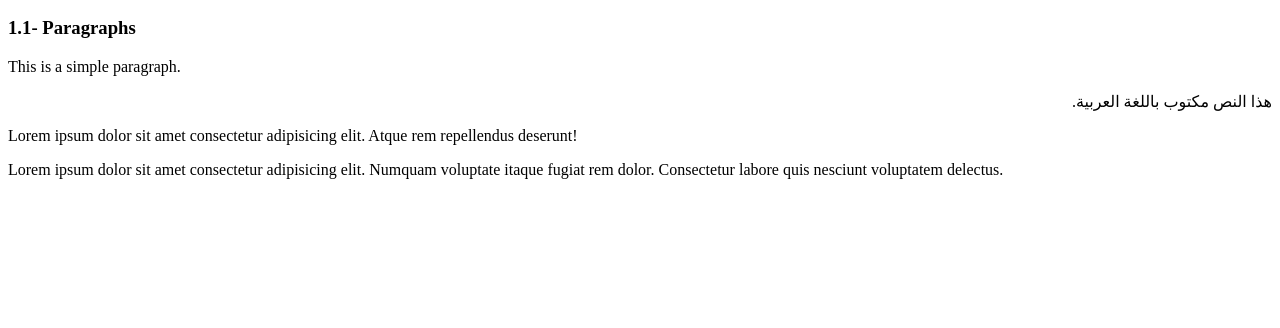
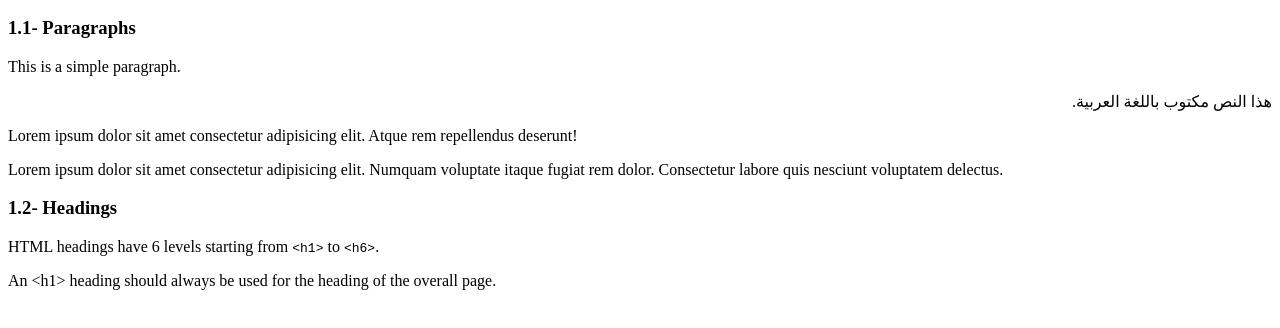
Before and after one commit to oussamatarhi/html-foundations-v2, a plain HTML site: page index.html in a window 1280 px wide. Shown: the part 110-438 px from the top of the page. Drawn offline with Linux system fonts and the light colour scheme.

Commit message:
Add Headings section

```diff
--- a/index.html
+++ b/index.html
@@ -22,6 +22,13 @@
     <p>Lorem ipsum dolor sit amet consectetur adipisicing elit. Numquam
         voluptate itaque fugiat rem dolor. Consectetur labore quis nesciunt
         voluptatem delectus.</p>
+    <!-- Headings -->
+    <h3>1.2- Headings</h3>
+    <p>HTML headings have 6 levels starting from <code>&lt;h1&gt;</code> to
+        <code>&lt;h6&gt;</code>.
+    </p>
+    <p>An &lt;h1&gt; heading should always be used for the heading of the
+        overall page.</p>
 </body>
 
 </html>
```
